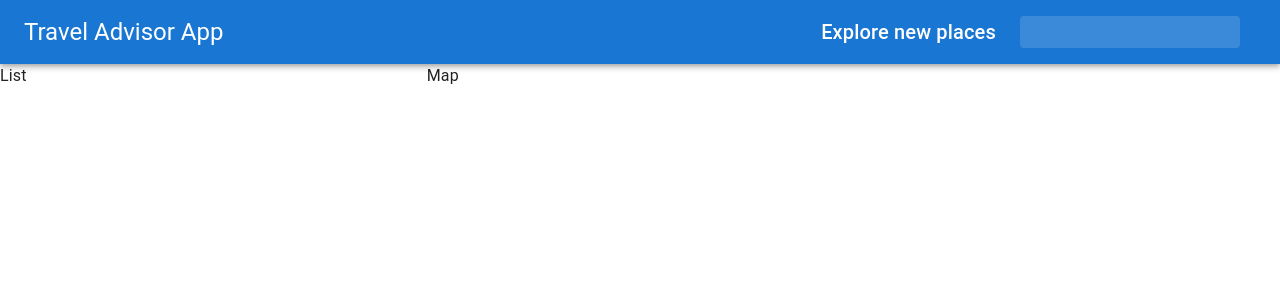
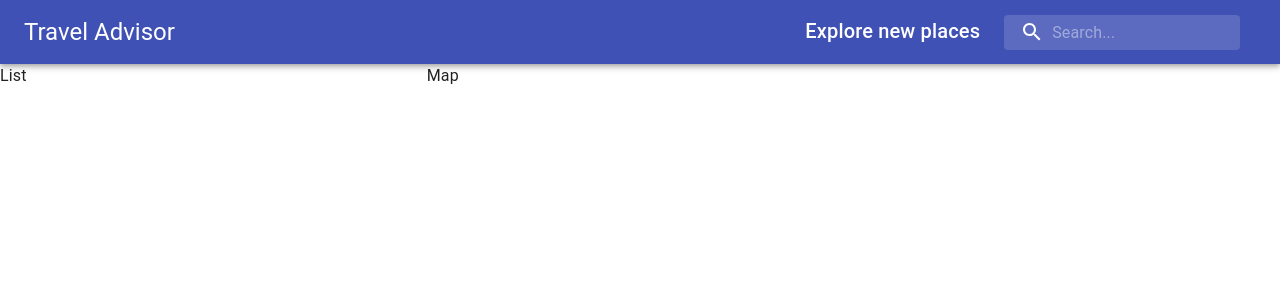
Before and after one commit to aayamdahal/travel-advisor, a React (Create React App) app: page / in a window 1280 px wide. Shown: the top 300 px of the page. Built offline with nearby package versions, Linux system fonts and the light colour scheme.

Commit message:
added usestyles hook

```diff
--- a/src/components/Header/Header.jsx
+++ b/src/components/Header/Header.jsx
@@ -1,37 +1,34 @@
 import React from "react";
 import { Autocomplete } from "@react-google-maps/api";
-import { AppBar, Toolbar, Typography, InputBase, Box } from "@mui/material";
-// import { searchIcon } from "@mui/icons-material";
+import { AppBar, Toolbar, Typography, InputBase, Box } from "@material-ui/core";
+import SearchIcon from "@material-ui/icons/Search";
 import useStyles from "./styles";
 const Header = () => {
   const classes = useStyles();
   return (
-    <div>
     <AppBar position="static">
       <Toolbar className={classes.toolbar}>
-          <Typography variant="h5" className={classes.title}>
-            Travel Advisor App
+        <Typography className={classes.title} variant="h5">
+          Travel Advisor
         </Typography>
         <Box display="flex">
-            <Typography variant="h6" className={classes.title}>
+          <Typography className={classes.title} variant="h6">
             Explore new places
           </Typography>
           {/* <Autocomplete> */}
           <div className={classes.search}>
-              <div className={classes.searchIcon}>{/* <SearchIcon /> */}</div>
+            <div className={classes.searchIcon}>
+              <SearchIcon />
+            </div>
             <InputBase
-                plaveholder="Search..."
-                classes={{
-                  root: classes.inputRoot,
-                  input: classes.inputInput,
-                }}
+              placeholder="Search..."
+              classes={{ root: classes.inputRoot, input: classes.inputInput }}
             />
           </div>
           {/* </Autocomplete> */}
         </Box>
       </Toolbar>
     </AppBar>
-    </div>
   );
 };
 
```
Lines whose indentation alone changed are shown as unchanged.
